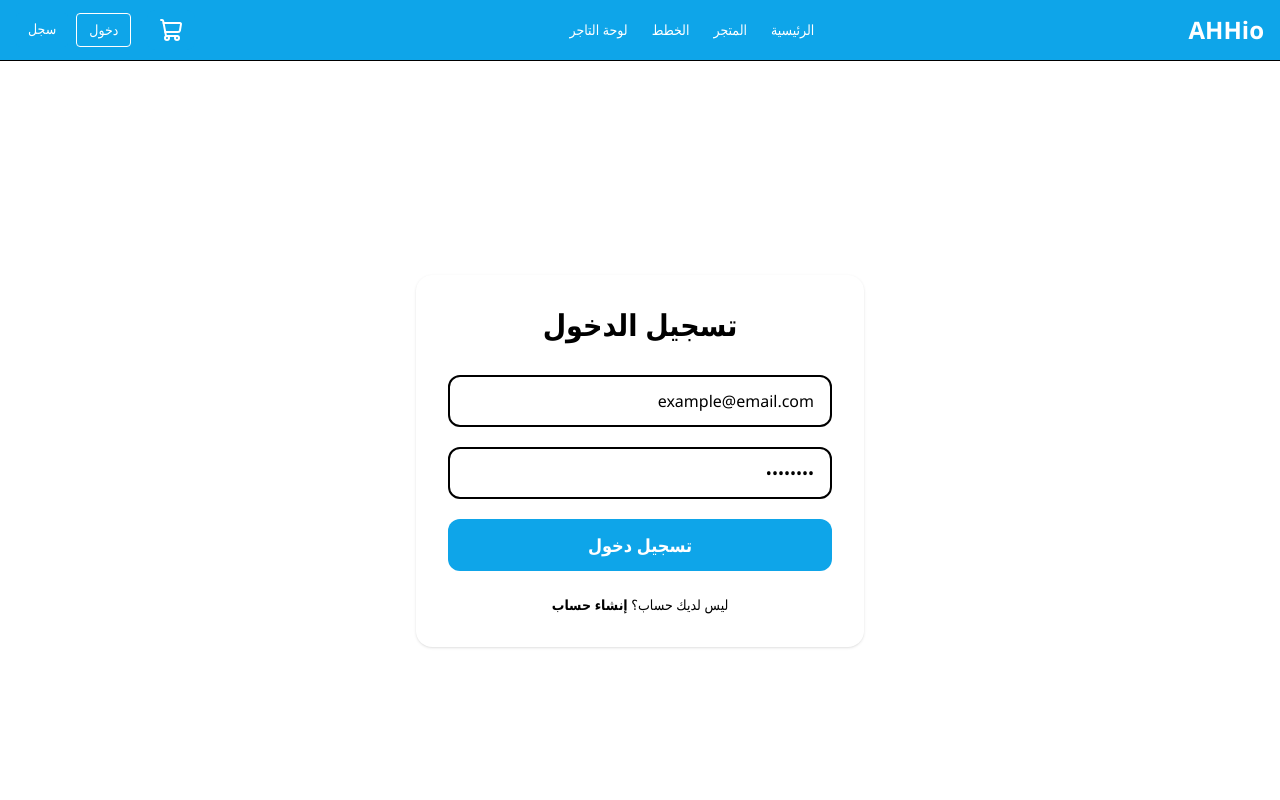
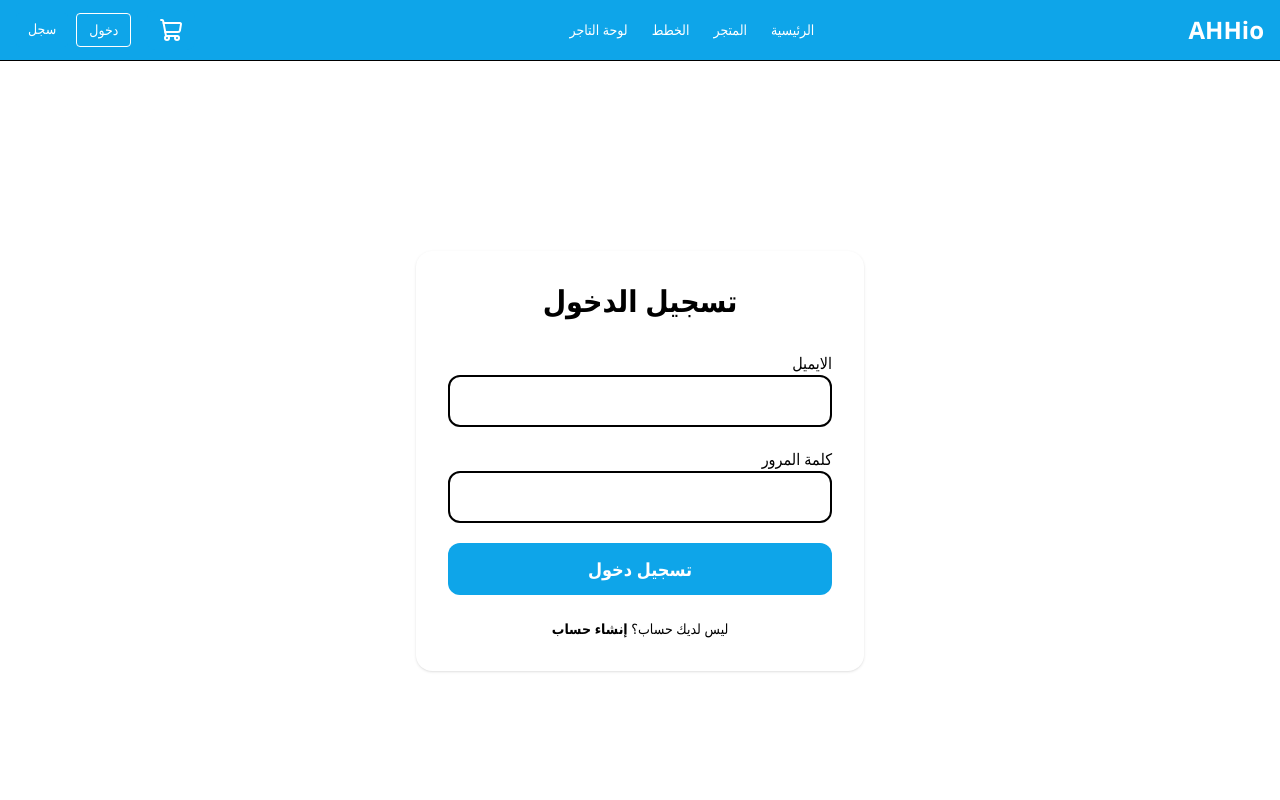
Before and after one commit to abdelmonimhamadhussein/AHHio, a React (Vite) app: page /login in a window 1280 px wide. Shown: the top 800 px of the page. Built offline with nearby package versions, Linux system fonts and the light colour scheme; no server answers; the database is empty.

Commit message:
fix src/components/auth/Login.jsx

```diff
--- a/src/components/auth/Login.jsx
+++ b/src/components/auth/Login.jsx
@@ -26,12 +26,16 @@ export default function Login() {
         <h1 className="text-3xl font-bold mb-8 text-center text-gray-800">تسجيل الدخول</h1>
         <form onSubmit={handleLogin} className="space-y-5">
           <div>
-
-            <input type="email" value={email} onChange={e=>setEmail(e.target.value)} required className="w-full px-4 py-3 border-2 border-gray-300 rounded-xl text-black bg-white focus:border-blue-500 outline-none" placeholder="example@email.com" />
+          <label>الايميل</label>
+            <input type="email" value={email} onChange={e=>setEmail(e.target.value)}
+             required className="w-full px-4 py-3 border-2 border-gray-300 rounded-xl
+             text-black bg-blue focus:border-blue-500 outline-none" placeholder="" />
           </div>
           <div>
-
-            <input type="password" value={password} onChange={e=>setPassword(e.target.value)} required className="w-full px-4 py-3 border-2 border-gray-300 rounded-xl text-black bg-white focus:border-blue-500 outline-none" placeholder="••••••••" />
+          <label>كلمة المرور</label>
+            <input type="password" value={password} onChange={e=>setPassword(e.target.value)}
+             required className="w-full px-4 py-3 border-2 border-gray-300 rounded-xl text-black bg-blue
+              focus:border-blue-500 outline-none" placeholder="" />
           </div>
           {msg && <p className="text-sm text-center text-red-500 bg-red-50 py-2 rounded">{msg}</p>}
           <button disabled={loading} className="w-full bg-blue-600 text-white py-3 rounded-xl font-bold text-lg"> {loading ? "جاري..." : "تسجيل دخول"} </button>
```
